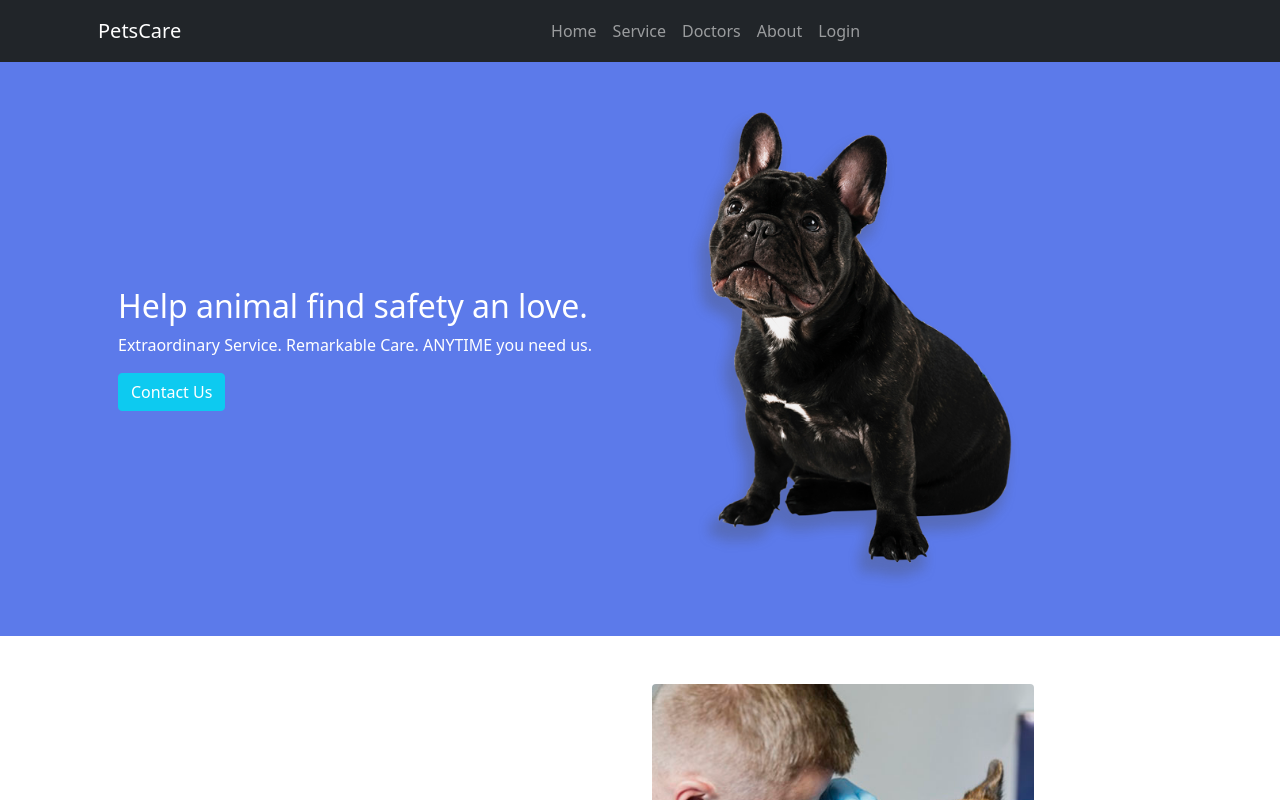
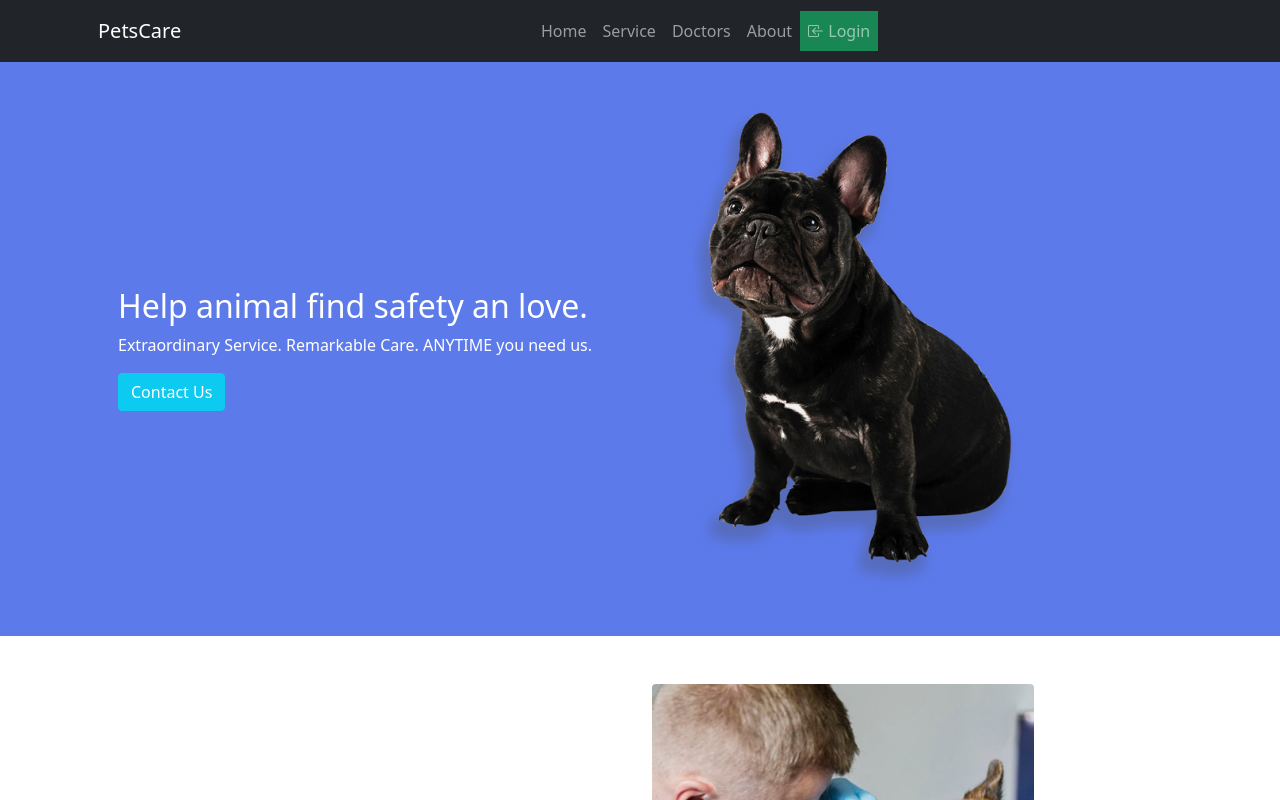
Before and after one commit to obaidulnasir/healthcare-website, a React (Create React App) app: page / in a window 1280 px wide. Shown: the top 800 px of the page. Built offline with nearby package versions, Linux system fonts and the light colour scheme; no server answers.

Commit message:
login and logout icon added

```diff
--- a/src/components/Navigation/Navigation.js
+++ b/src/components/Navigation/Navigation.js
@@ -26,9 +26,9 @@ const Navigation = () => {
               About
             </Link>
             {user.email?
-            <div> <span className="text-white">{user.displayName || user.email}</span><button onClick={handleLogout} className="btn btn-danger">Logout</button> </div>
-             :<Link to="/login" className="nav-link">
-              Login
+            <div> <span className="text-white">{user.displayName || user.email}</span><button onClick={handleLogout} className="btn btn-danger">Logout <i class="bi bi-box-arrow-right"></i></button> </div>
+             :<Link to="/login" className="nav-link bg-success">
+             <i class="bi bi-box-arrow-in-left"></i>  Login
             </Link>}
 
           </Nav>
```
